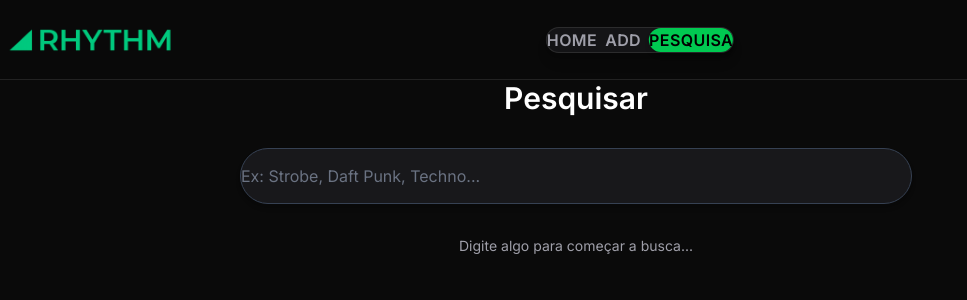
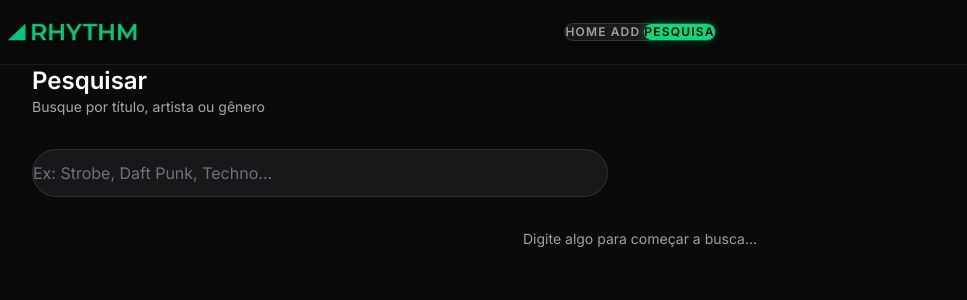
Before and after one commit to joaowatanabe/senac-pw-rhythm, a React (Vite) app: page /search in a window 1280 px wide. Shown: the top 300 px of the page, without its empty margins (0-967 px from the left). Built offline with nearby package versions, Linux system fonts and the light colour scheme.

Commit message:
fix: bug fix

```diff
--- a/src/components/CommentModal/CommentModal.Jsx
+++ b/src/components/CommentModal/CommentModal.Jsx
@@ -49,13 +49,11 @@ export default function CommentModal({
 
   return (
     <div
-      className="w-full max-w-lg bg-zinc-900 border border-white/10 rounded-3xl shadow-2xl overflow-hidden animate-[modalIn_200ms_cubic-bezier(0.16,1,0.3,1)]"
-      onClick={(e) => e.stopPropagation()}
-      role="dialog"
-      aria-modal="true"
+      className="fixed inset-0 z-50 flex items-center justify-center p-4 bg-black/60 backdrop-blur-sm"
+      onClick={handleClose}
     >
       <div
-        className="w-full max-w-md bg-surface-2 border border-[rgba(255,255,255,0.08)] rounded-2xl shadow-2xl animate-[modalIn_200ms_cubic-bezier(0.16,1,0.3,1)]"
+        className="w-full max-w-md bg-zinc-900 border border-white/10 rounded-2xl shadow-2xl animate-[modalIn_200ms_cubic-bezier(0.16,1,0.3,1)]"
         onClick={(e) => e.stopPropagation()}
         role="dialog"
         aria-modal="true"
--- a/src/components/GenreFilter/GenreFilter.jsx
+++ b/src/components/GenreFilter/GenreFilter.jsx
@@ -1,13 +1,13 @@
 export default function GenreFilter({ genres, selected, onChange }) {
   return (
-    <div className="flex flex-wrap gap-3">
+    <div className="flex gap-2 overflow-x-auto pb-1 scrollbar-none">
       {genres.map((genre) => (
         <button
           key={genre}
           type="button"
           onClick={() => onChange(genre)}
           className={`
-            px-7 py-3 rounded-full text-base font-semibold border transition-all duration-200 cursor-pointer shadow-sm
+              shrink-0 px-4 py-1.5 rounded-full text-sm font-semibold border transition-all duration-200 cursor-pointer
             ${
               selected === genre
                 ? "bg-green-500 border-green-500 text-black shadow-[0_0_12px_rgba(5,220,120,0.3)]"
--- a/src/components/Header/Header.jsx
+++ b/src/components/Header/Header.jsx
@@ -3,13 +3,13 @@ import logo from "../../assets/logo/logo.png";
 
 export default function Header() {
   return (
-    <header className="sticky top-0 z-50 border-b border-white/10 bg-[#0a0a0a]/95 backdrop-blur-xl h-20">
-      <div className="container relative flex items-center justify-center h-20">
+    <header className="sticky top-0 z-50 border-b border-white/[0.08] bg-[#0a0a0a]/95 backdrop-blur-xl">
+      <div className="container relative flex items-center justify-center h-16">
         <NavLink to="/" className="absolute left-0 flex items-center">
-          <img src={logo} alt="RHYTHM" className="h-30 w-auto" />
+          <img src={logo} alt="RHYTHM" className="h-24 w-auto" />
         </NavLink>
 
-        <nav className="absolute left-1/2 -translate-x-1/2 flex items-center gap-2 bg-zinc-900/80 border border-white/10 rounded-full p-14 shadow-lg">
+        <nav className="flex items-center gap-1 bg-zinc-800/60 border border-white/[0.12] rounded-full px-1.5 py-1 shadow-lg">
           {[
             { to: "/", label: "HOME", end: true },
             { to: "/inclusion", label: "ADD" },
@@ -20,10 +20,10 @@ export default function Header() {
               to={to}
               end={end}
               className={({ isActive }) =>
-                `px-10 py-10 rounded-full text-base font-bold tracking-wide transition-all duration-300 ${
+                `px-5 py-1.5 rounded-full text-xs font-bold tracking-widest transition-all duration-200 ${
                   isActive
-                    ? "bg-green-500 text-black shadow-md"
-                    : "text-zinc-400 hover:text-white hover:bg-white/5"
+                    ? "bg-[var(--color-primary)] text-black shadow-[0_0_10px_rgba(5,220,120,0.4)]"
+                    : "text-zinc-400 hover:text-white hover:bg-white/8"
                 }`
               }
             >
--- a/src/components/MusicCard/MusicCard.jsx
+++ b/src/components/MusicCard/MusicCard.jsx
@@ -21,8 +21,8 @@ export default function MusicCard({ music, onComment, onViewComments }) {
   const total = music.ratings.length;
 
   return (
-    <article className="flex gap-4 p-4 bg-[var(--color-surface-2)] border border-white/[0.06] rounded-2xl transition-all duration-200 hover:bg-[var(--color-surface-3)] hover:border-white/[0.10] cursor-default">
-      <div className="shrink-0 w-36 h-36 rounded-xl overflow-hidden bg-[var(--color-surface-3)] flex items-center justify-center shadow-xl">
+    <article className="flex gap-3 p-3 sm:gap-4 sm:p-4 bg-[var(--color-surface-2)] border border-white/[0.06] rounded-2xl transition-all duration-200 hover:bg-[var(--color-surface-3)] hover:border-white/[0.10] cursor-default">
+      <div className="shrink-0 w-24 h-24 sm:w-36 sm:h-36 rounded-xl overflow-hidden bg-[var(--color-surface-3)] flex items-center justify-center shadow-xl">
         {music.coverUrl ? (
           <img
             src={music.coverUrl}
--- a/src/index.css
+++ b/src/index.css
@@ -73,3 +73,10 @@ body {
     padding-inline: 2rem;
   }
 }
+
+.scrollbar-none {
+  scrollbar-width: none;
+}
+.scrollbar-none::-webkit-scrollbar {
+  display: none;
+}
--- a/src/pages/Inclusion/Inclusion.jsx
+++ b/src/pages/Inclusion/Inclusion.jsx
@@ -74,9 +74,9 @@ export default function Inclusion() {
     }`;
 
   return (
-    <div className="w-full max-w-4xl mx-auto px-6 pt-20 pb-16 flex flex-col gap-6">
-      <div className="mb-8 max-w-2xl mx-auto">
-        <h1 className="font-[var(--font-display)] text-2xl text-center font-bold text-[var(--color-text)]">
+    <div className="container pt-14 pb-16 flex flex-col gap-8 max-w-2xl">
+      <div>
+        <h1 className="font-[var(--font-display)] text-2xl font-bold text-[var(--color-text)]">
           Incluir Música
         </h1>
         <p className="text-sm text-[var(--color-text-muted)] mt-1">
@@ -85,7 +85,7 @@ export default function Inclusion() {
       </div>
 
       {success && (
-        <div className="flex items-center gap-3 p-4 max-w-2xl mx-auto mb-6 rounded-xl bg-[rgba(34,197,94,0.1)] border border-[var(--color-success)] text-[var(--color-success)]">
+        <div className="flex items-center gap-3 p-4 rounded-xl bg-[rgba(34,197,94,0.1)] border border-[var(--color-success)] text-[var(--color-success)]">
           <CheckCircle size={18} />
           <span className="text-sm font-medium">
             Música adicionada! Redirecionando...
@@ -95,7 +95,7 @@ export default function Inclusion() {
 
       <form
         onSubmit={handleSubmit(onSubmit)}
-        className="bg-zinc-900 border border-white/10 rounded-3xl p-6 sm:p-12 flex flex-col gap-8 w-full shadow-2xl"
+        className="bg-zinc-900 border border-white/10 rounded-3xl p-6 sm:p-8 flex flex-col gap-8 w-full shadow-2xl"
       >
         <div className="grid grid-cols-1 gap-5 sm:grid-cols-2">
           <div className="flex flex-col gap-1.5">
--- a/src/pages/Search/Search.jsx
+++ b/src/pages/Search/Search.jsx
@@ -33,19 +33,25 @@ export default function Search() {
   }
 
   return (
-    <div className="flex flex-col items-center w-full max-w-6xl mx-auto px-4 py-8 gap-8">
-      <h1 className="text-3xl font-bold text-white text-center">Pesquisar</h1>
-      <div className="relative w-full max-w-2xl">
-        <input
-          type="text"
-          value={query}
-          onChange={(e) => setQuery(e.target.value)}
-          placeholder="Ex: Strobe, Daft Punk, Techno..."
-          className="w-full h-14 pl-14 pr-6 rounded-full border border-gray-700 bg-zinc-900 text-base text-white placeholder-gray-500 outline-none focus:border-green-500 focus:ring-1 focus:ring-green-500 transition-all shadow-md"
-        />
+    <div className="container pt-14 pb-16 flex flex-col gap-8">
+      <div>
+        <h1 className="font-[var(--font-display)] text-2xl font-bold text-[var(--color-text)]">
+          Pesquisar
+        </h1>
+        <p className="text-sm text-[var(--color-text-muted)] mt-1">
+          Busque por título, artista ou gênero
+        </p>
       </div>
 
-      <div className="w-full max-w-5xl">
+      <input
+        type="text"
+        value={query}
+        onChange={(e) => setQuery(e.target.value)}
+        placeholder="Ex: Strobe, Daft Punk, Techno..."
+        className="w-full max-w-xl h-12 px-5 rounded-full border border-white/10 bg-zinc-900 text-base text-white placeholder-zinc-500 outline-none focus:border-green-500 transition-all"
+      />
+
+      <div className="w-full">
         {!query.trim() ? (
           <div className="flex flex-col items-center justify-center py-10">
             <p className="text-zinc-400 text-sm">
```
